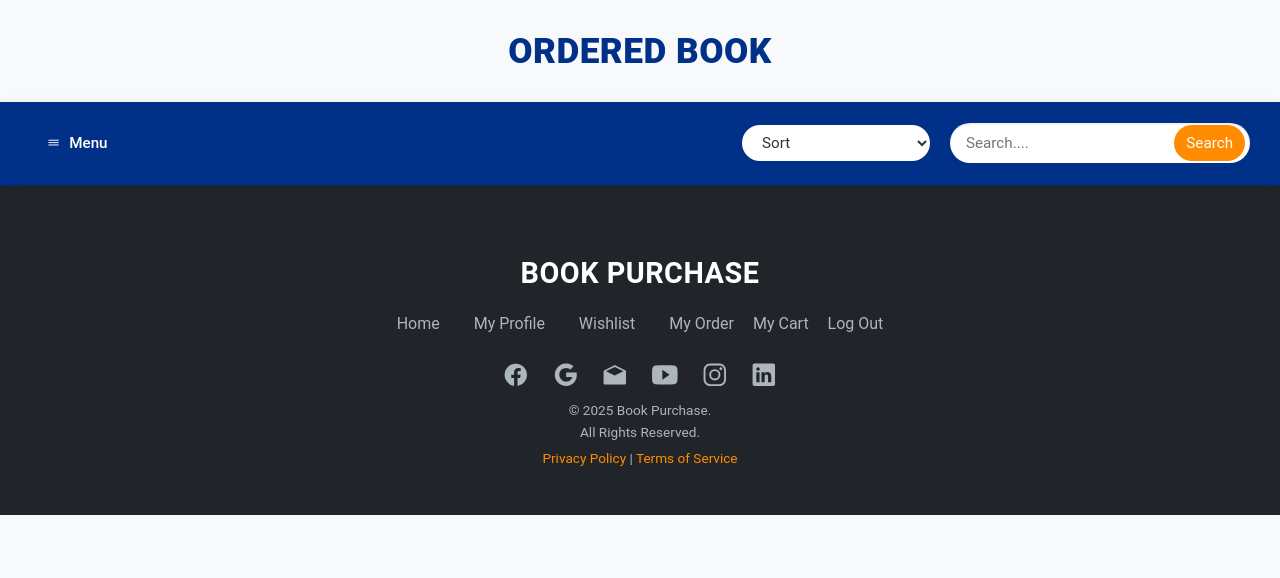
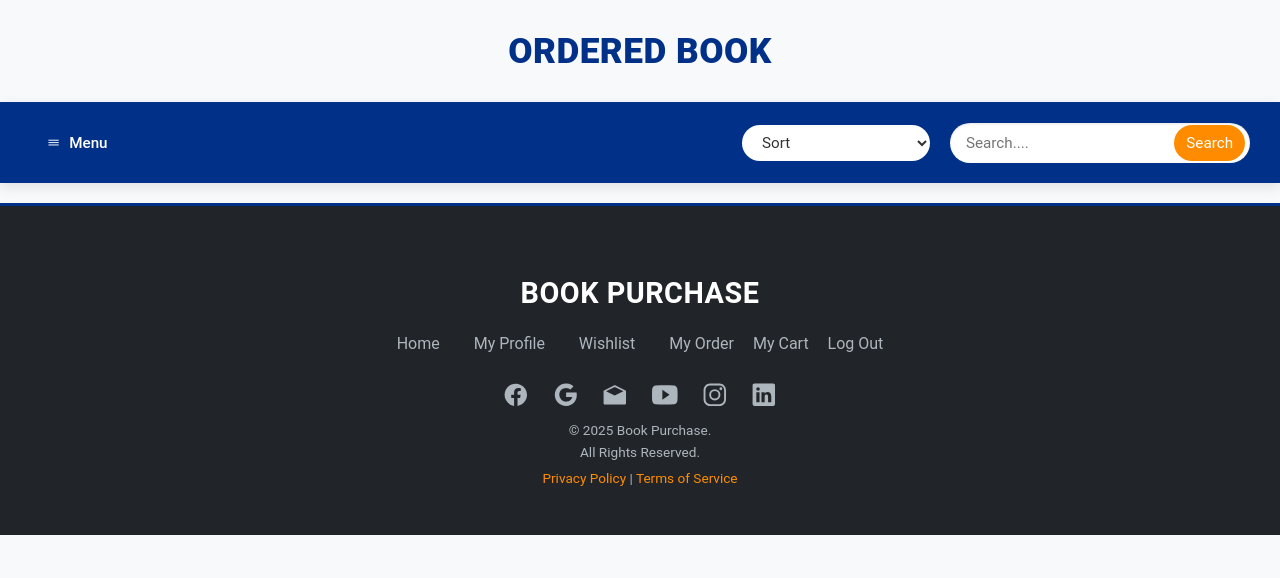
Before and after one commit to Athul-Raj-860/PurchaseBook, a Django app: template template/Ordered.html in a window 1280 px wide. Shown: the top 578 px of the page. Run offline with Django 5.2, Linux system fonts and the light colour scheme; the template is opened without the code that fills it, so the values that code supplies are empty.

Commit message:
first commit

```diff
--- a/template/Home.html
+++ b/template/Home.html
@@ -172,6 +172,7 @@
         .card {
             min-height: 480px;
             border: none;
+            margin-top:20px;
             border-radius: 10px;
             background-color: #fff;
             box-shadow: 0 4px 15px rgba(0, 0, 0, 0.05);
--- a/template/Ordered.html
+++ b/template/Ordered.html
@@ -150,7 +150,9 @@
             background-color: #00205b;
         }
 
-
+        .main {
+           margin-top: 20px;
+         }
 
 
         /* Card Styles */
@@ -302,10 +304,6 @@
             .navbar .Search-container input {
                 width: 100%;
             }
-
-            .Total {
-                text-align: center;
-            }
         }
     </style>
 </head>
--- a/template/Wishlist.html
+++ b/template/Wishlist.html
@@ -149,6 +149,10 @@
         .Open:hover {
             background-color: #00205b;
         }
+        .main {
+           margin-top: 20px;
+         }
+
 
         /* Card Styles */
         .card {
```
Also changed, not shown: Book/views.py (+40 -42 lines).
